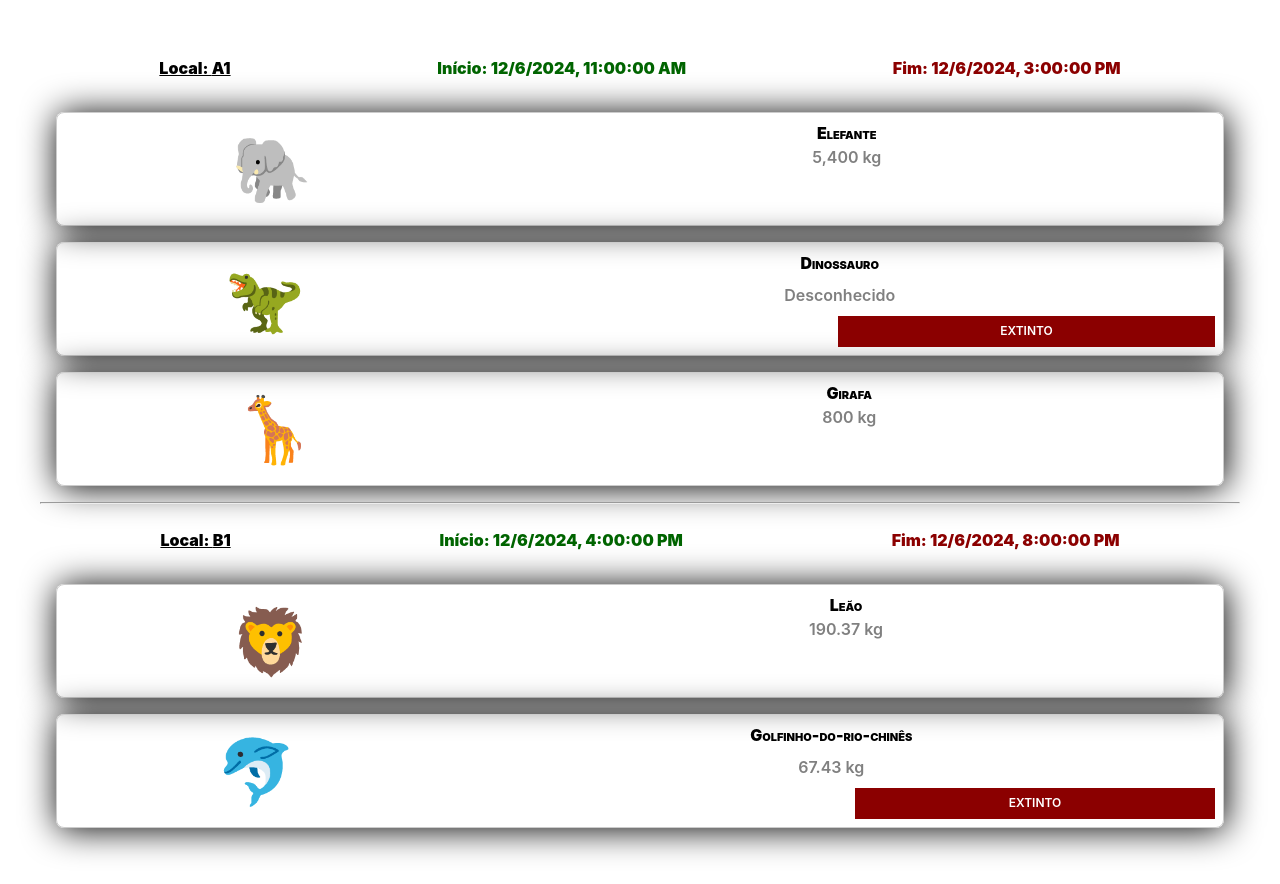
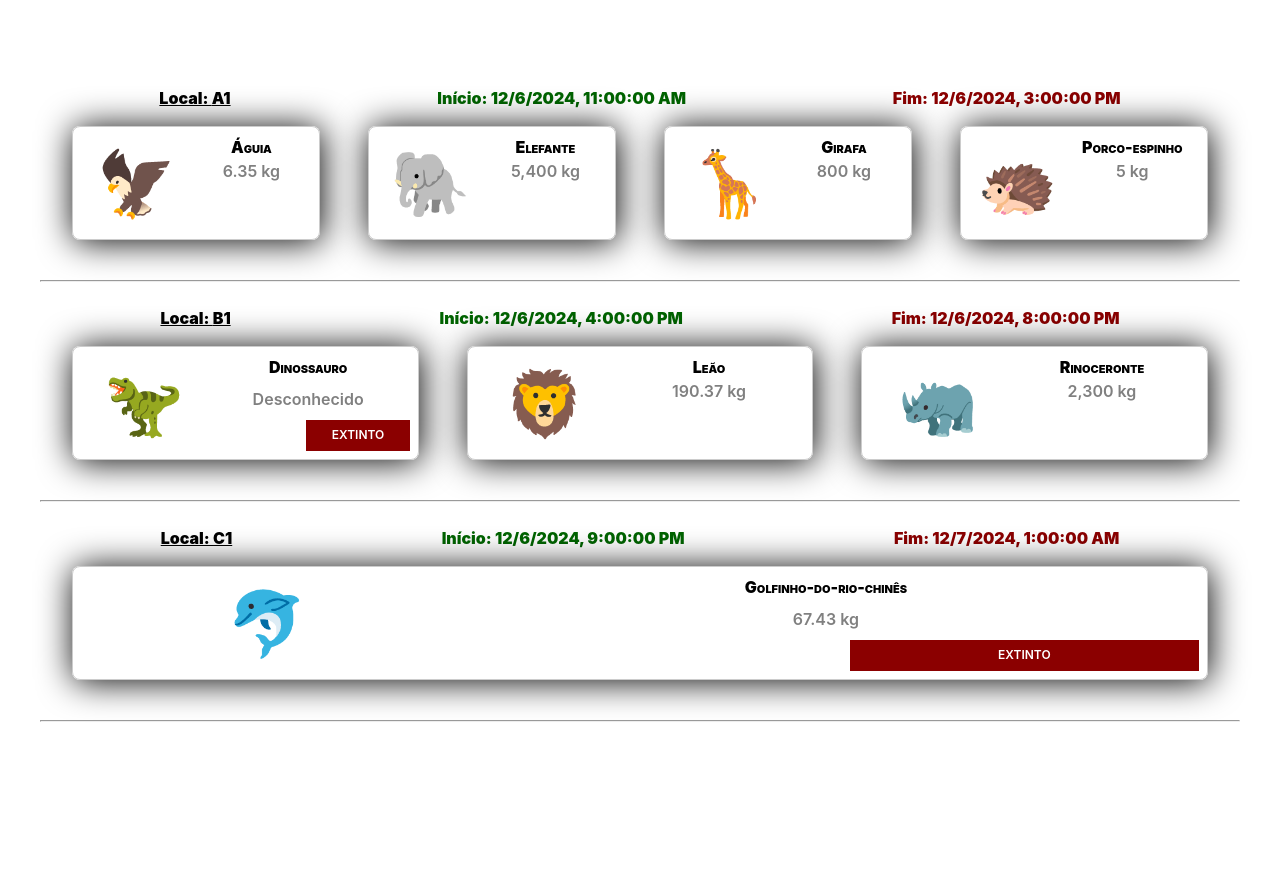
Before and after one commit to ufjf-dcc207/ufjf-dcc207-2024-3-a-atv03-DarlanHenrique, a React (Vite) app: page / in a window 1280 px wide. After the commit the page ends 800 px from the top, so only its background shows below. Built offline with nearby package versions, Linux system fonts and the light colour scheme.

Commit message:
adding children in exhibition

```diff
--- a/src/App.tsx
+++ b/src/App.tsx
@@ -5,14 +5,20 @@ import Exhibition from './Exhibition'
 function App() {
   return (
       <div className='app'>
-        <Exhibition start={new Date("2024-12-06T08:00:00-03:00")} end={new Date("2024-12-06T12:00:00-03:00")} location='A1' />
-        <Animal icon="🐘" name="Elefante" weight={5400} />
-        <Animal icon="🦖" name="Dinossauro" weight={-1} extinct />
-        <Animal icon="🦒" name="Girafa" weight={800} />
-        <hr />
-        <Exhibition start={new Date("2024-12-06T13:00:00-03:00")} end={new Date("2024-12-06T17:00:00-03:00")} location='B1' />
-        <Animal icon="🦁" name="Leão" weight={190.37} />
-        <Animal icon="🐬" name="Golfinho-do-rio-chinês" weight={67.43} extinct />
+        <Exhibition start={new Date("2024-12-06T08:00:00-03:00")} end={new Date("2024-12-06T12:00:00-03:00")} location='A1'>
+          <Animal icon="🦅" name="Águia" weight={6.35} />
+          <Animal icon="🐘" name="Elefante" weight={5400} />
+          <Animal icon="🦒" name="Girafa" weight={800} />
+          <Animal icon="🦔" name="Porco-espinho" weight={5.0} />
+        </Exhibition>
+        <Exhibition start={new Date("2024-12-06T13:00:00-03:00")} end={new Date("2024-12-06T17:00:00-03:00")} location='B1'>
+          <Animal icon="🦖" name="Dinossauro" weight={-1} extinct />
+          <Animal icon="🦁" name="Leão" weight={190.37} />
+          <Animal icon="🦏" name="Rinoceronte" weight={2300} />
+        </Exhibition>
+        <Exhibition start={new Date("2024-12-06T18:00:00-03:00")} end={new Date("2024-12-06T22:00:00-03:00")} location='C1'>
+          <Animal icon="🐬" name="Golfinho-do-rio-chinês" weight={67.43} extinct />
+        </Exhibition>
       </div>
   )
 }
--- a/src/Exhibition.css
+++ b/src/Exhibition.css
@@ -2,7 +2,8 @@
     font-weight: 900;
     padding: 1em;
     display: grid;
-    grid-template-areas: "location start end";
+    grid-template-areas: "location start end"
+    "animals animals animals";
 
     .start {
         color: darkgreen;
@@ -16,4 +17,10 @@
         text-decoration: underline;
         grid-area: location;
     }
+    .animals {
+        grid-area: animals;
+        display: grid;
+        grid-template-columns: repeat(auto-fit, minmax(200px, 1fr));
+        gap: 1em;
+    }
 }
--- a/src/Exhibition.tsx
+++ b/src/Exhibition.tsx
@@ -1,15 +1,21 @@
 import "./Exhibition.css"
+import { ReactNode } from "react"
 
 interface ExhibitionProps {
     start: Date;
     end: Date;
     location: string;
+    children?: ReactNode;
 }
 
-export default function Exhibition({start, end, location} : ExhibitionProps) {
-    return <div className="exhibition">
-        <div className="location">Local: {location}</div>
-        <div className="start">Início: {start.toLocaleString()}</div>
-        <div className="end">Fim: {end.toLocaleString()}</div>
-    </div>
+export default function Exhibition({start, end, location, children:animals} : ExhibitionProps) {
+    return <>
+        <div className="exhibition">
+            <div className="location">Local: {location}</div>
+            <div className="start">Início: {start.toLocaleString()}</div>
+            <div className="end">Fim: {end.toLocaleString()}</div>
+            <div className="animals">{animals}</div>
+        </div>
+        <hr />
+    </>
 }
```
